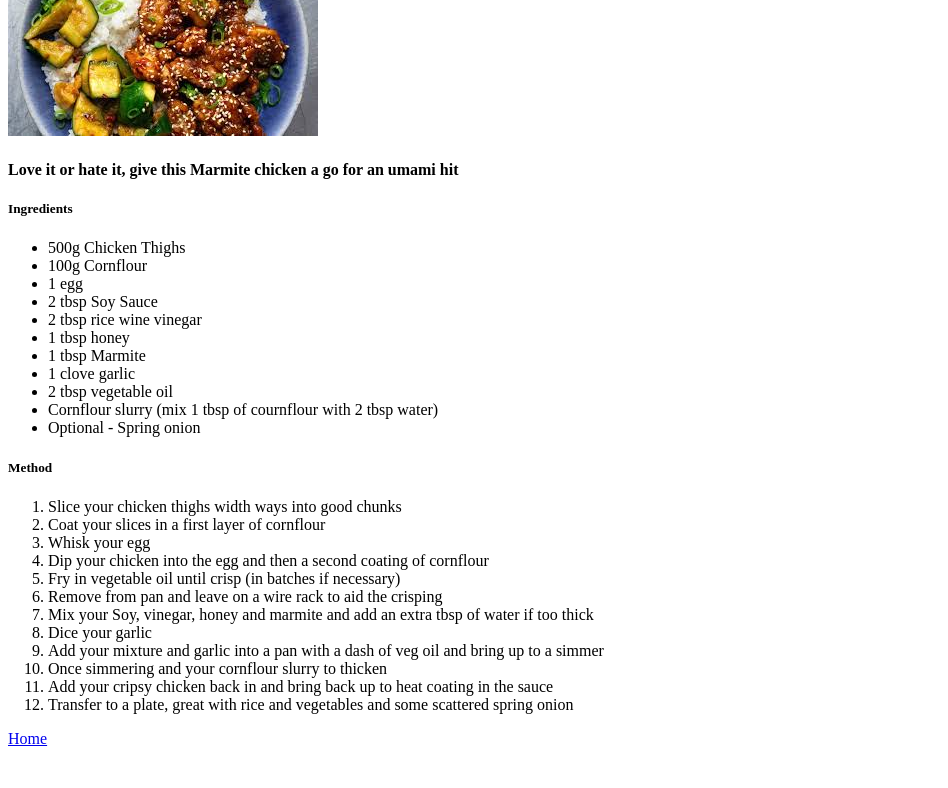
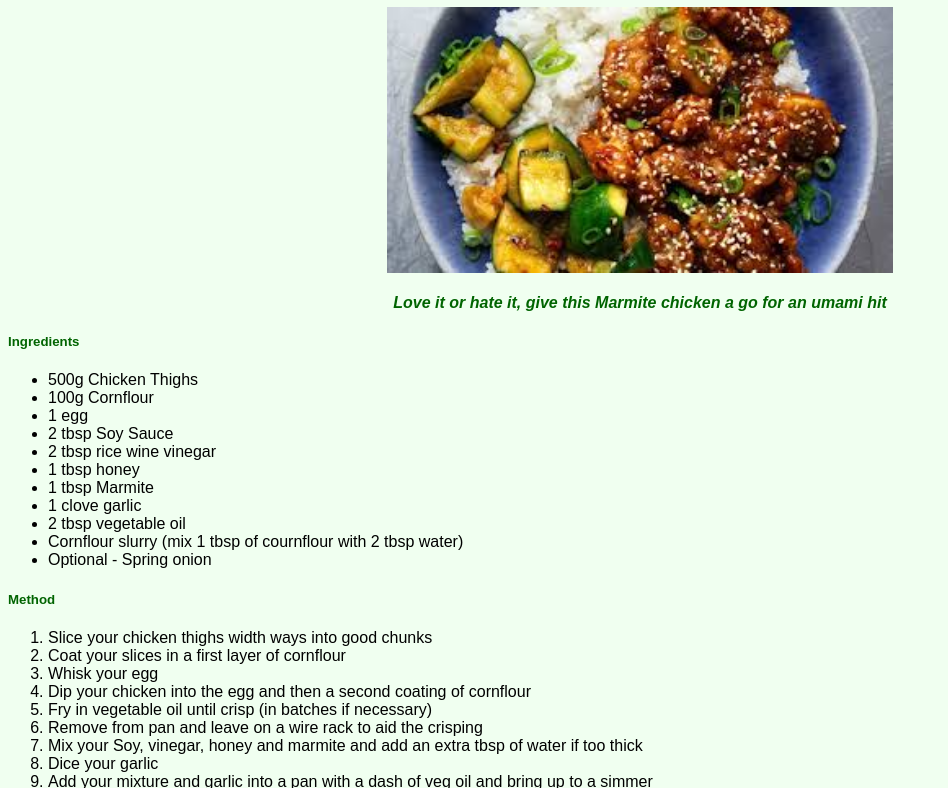
Before and after one commit to brickbiddle/odin-recipes, a plain HTML site: page recipes/marmitechicken.html in a window 1280 px wide. Shown: the part 107-895 px from the top of the page, without its empty margins (0-948 px from the left). Before the commit the page ends 871 px from the top, so only its background shows below. Drawn offline with Linux system fonts and the light colour scheme.

Commit message:
Updates styles for recipe New background color, font-family and centered img and H1/4 elements

```diff
--- a/recipes/marmitechicken.html
+++ b/recipes/marmitechicken.html
@@ -3,12 +3,15 @@
     <head>
         <meta charset="UTF-8">
         <title>Marmite chicken</title>
+        <link rel="stylesheet" href="../styles.css">
     </head>
     <body>
+        <p><a href="../index.html">Home</a></p>
         <h1>Marmite chicken</h1>
         <img src="../images/marmitechicken.jpeg" alt="A picture of Marmite chicken with rice and cucumber">
-        <h4>Love it or hate it, give this Marmite chicken a go for an umami hit</h4>
-        <p></p>
+
+        <h4 class="center">Love it or hate it, give this Marmite chicken a go for an umami hit</h4>
+
         <h5>Ingredients</h5>
         <ul>
             <li>500g Chicken Thighs</li>
@@ -42,7 +45,7 @@
         </ol>
 
 
-        <p><a href="../index.html">Home</a></p>
+
 
 
 
```
